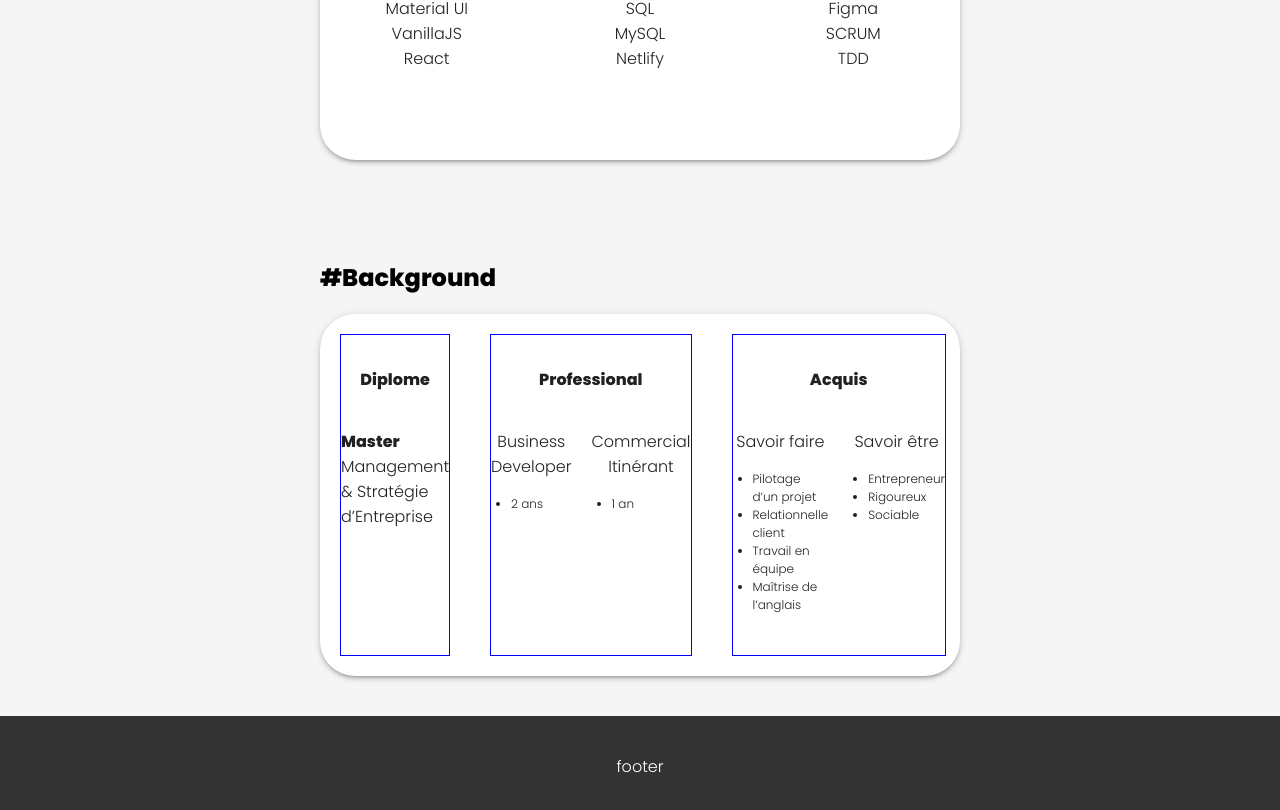
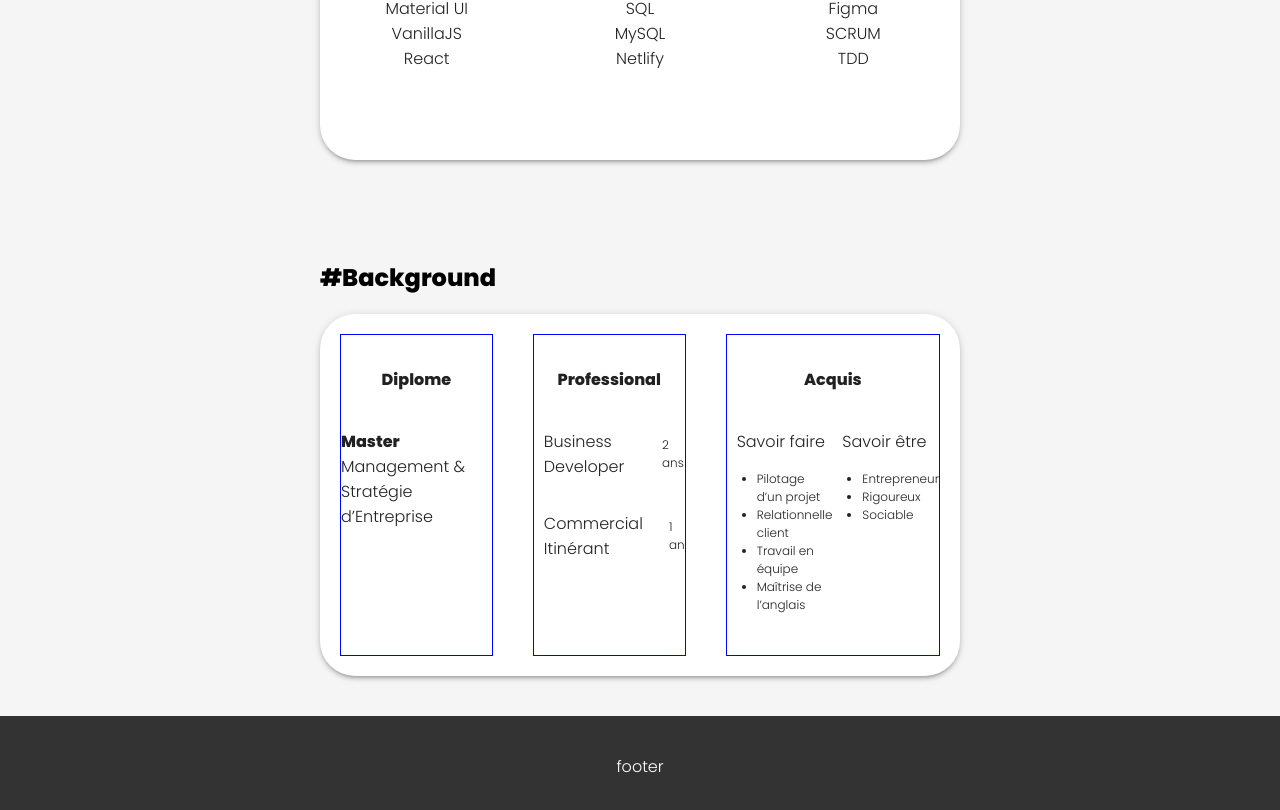
Before and after one commit to hkamalo/portfolio, a React (Create React App) app: page / in a window 1280 px wide. Shown: the part 1484-2294 px from the top of the page. Built offline with nearby package versions, Linux system fonts and the light colour scheme.

Commit message:
add change on pro section

```diff
--- a/src/components/ForHomePage/Background.js
+++ b/src/components/ForHomePage/Background.js
@@ -29,6 +29,15 @@ const useStyles = makeStyles(() => ({
     overflow: 'hidden',
     textAlign: 'center',
   },
+
+  proBackground: {
+    display: 'flex',
+    flexDirection: 'column',
+    alignItems: 'flex-start',
+    MaxHeight: '100%',
+    overflow: 'hidden',
+    textAlign: 'center',
+  },
   unstyle: {
     marginLeft: 20,
     padding: 0,
@@ -41,12 +50,28 @@ const useStyles = makeStyles(() => ({
     fontSize: '12px',
   },
   hardSkills: {
-    textAlign: 'center',
-    marginRight: 10,
+    textAlign: 'start',
+    marginLeft: 10,
   },
   softSkills: {
-    textAlign: 'center',
+    textAlign: 'start',
     marginLeft: 10,
+  },
+  proDetail: {
+    textAlign: 'start',
+    marginLeft: 10,
+    display: 'flex',
+    justifyContent: 'space-between',
+    width: 'calc(100% - 10px)',
+  },
+  proUnstyle: {
+    marginLeft: 10,
+    padding: 0,
+    display: 'flex',
+    alignItems: 'center',
+    justifyContent: 'flex-end',
+    fontSize: '12px',
+
   },
 }));
 
@@ -66,18 +91,14 @@ export default function Background() {
         </div>
         <div className={classes.content}>
           <h4>Professional</h4>
-          <div className={classes.backgroundSkills}>
-            <div className={classes.hardSkills}>
+          <div className={classes.proBackground}>
+            <div className={classes.proDetail}>
               <p>Business Developer </p>
-              <ul className={classes.unstyle}>
-                <li>2 ans</li>
-              </ul>
+              <p className={classes.proUnstyle}>2 ans</p>
             </div>
-            <div className={classes.softSkills}>
+            <div className={classes.proDetail}>
               <p>Commercial Itinérant</p>
-              <ul className={classes.unstyle}>
-                <li>1 an</li>
-              </ul>
+              <p className={classes.proUnstyle}>1 an</p>
             </div>
           </div>
         </div>
```
